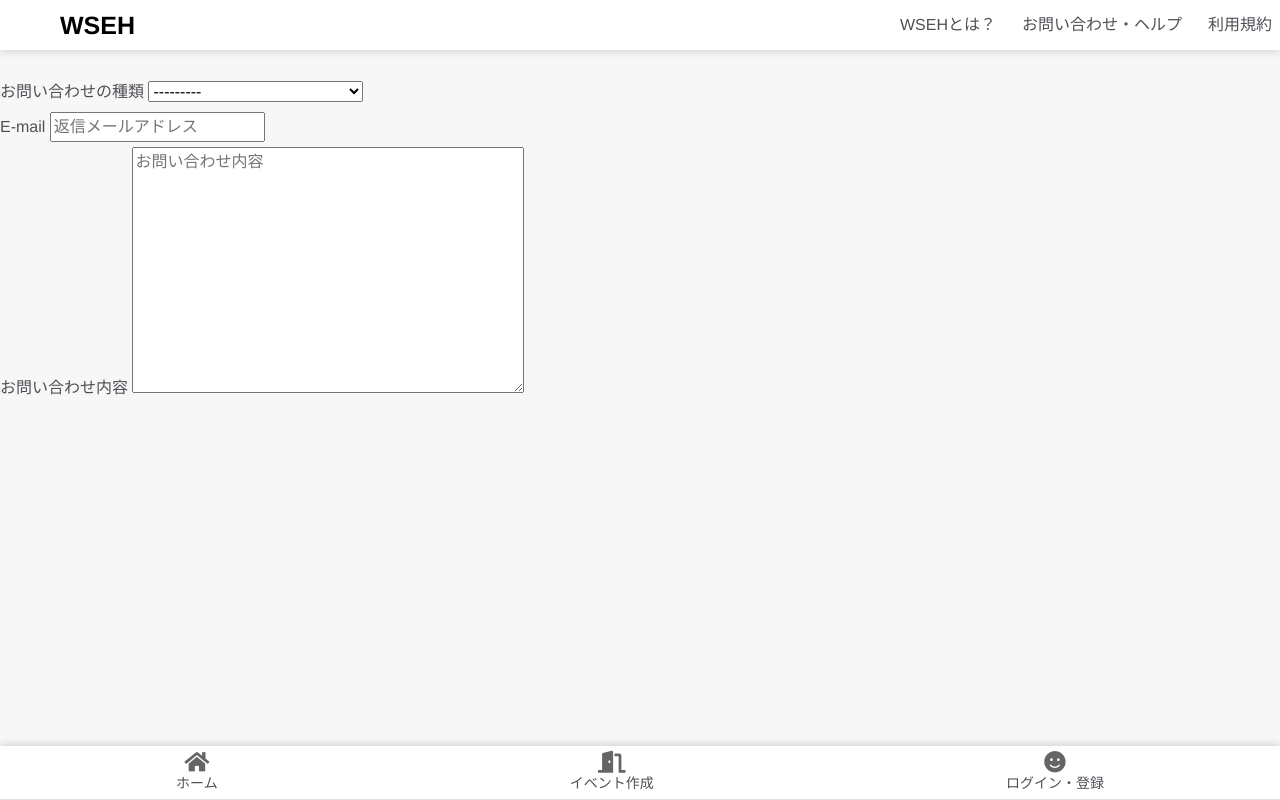
After one commit to kinoshitaryuta/games, a Django app: page /contact/ in a window 1280 px wide. The commit adds this page. Run offline with Django 3.2, Linux system fonts and the light colour scheme; some libraries are stand-ins or nearby versions.

Commit message:
お問い合わせ追加

```diff
--- a/app/forms.py
+++ b/app/forms.py
@@ -0,0 +1,26 @@
+from django import forms
+from django.forms import ModelForm
+from app.models import Contact
+from django.conf import settings
+from django.core.mail import BadHeaderError, send_mail
+from django.http import HttpResponse
+
+
+class ContactForm(ModelForm):
+    class Meta:
+        model = Contact
+        fields = [
+
+       'contact_us','email','message'
+        ]
+
+    def send_email(self):
+        subject = "お問い合わせ"
+        message = self.cleaned_data['message']
+        email = self.cleaned_data['email']
+        from_email = ' <{email}>'.format( email=email)
+        recipient_list = [settings.EMAIL_HOST_USER]
+        try:
+            send_mail(subject, message, from_email, recipient_list)
+        except BadHeaderError:
+            return HttpResponse("無効なヘッダが検出されました。")
--- /dev/null
+++ b/app/models.py
@@ -0,0 +1,23 @@
+from django.db import models
+from accounts.models import User
+
+
+
+CHOICES =(
+    ("10","アプリの不具合"),
+    ("20","スパムと迷惑行為について"),
+    ("30","要注意コンテンツ"),
+    ("40","退会"),
+    ("50","サービスの改善について"),
+    ("60","その他"),
+)
+
+
+class Contact(models.Model):
+    contact_us=models.CharField(max_length=20,choices=CHOICES)
+    username=models.ForeignKey(User,on_delete=models.CASCADE)
+    email=models.EmailField(max_length=100,null=False, blank=True)
+    message=models.TextField(max_length=1000,null=False, blank=True)
+
+    def __str__(self):
+        return self.message
--- a/app/templates/app/base.html
+++ b/app/templates/app/base.html
@@ -26,6 +26,7 @@
                 <h1 class="site_title">WSEH</h1>
                 <div class="collapse navbar-collapse justify-content-end" id="navbarSupportedContent" >
                     <ul class="navbar-nav">
+                        {% if user.is_authenticated %}
                             <li class="nav-item dropdown">
                                 <a class="nav-link dropdown-toggle" href="#" id="navbarDropdownMenuLink" role="button" data-toggle="dropdown" aria-haspopup="true" aria-expanded="false">
                                     設定の変更
@@ -35,8 +36,14 @@
                                     <a class="dropdown-item" href="#">ユーザー情報の変更</a>
                                 </div>
                             </li>
+                          {% else %}
                             <li class="nav-item">
-                                <a class="nav-link" href="#">お問い合わせ・ヘルプ</a>
+                                <a class="nav-link" href="#">WSEHとは？</a>
+                            </li>
+                          {% endif %}
+
+                        <li class="nav-item">
+                                <a class="nav-link" href="{% url 'help' %}">お問い合わせ・ヘルプ</a>
                         </li>
                         <li class="nav-item">
                                 <a class="nav-link" href="#">利用規約</a>
--- /dev/null
+++ b/app/templates/app/contact_form.html
@@ -0,0 +1,30 @@
+{% extends 'app/base.html' %}
+{% load static %}
+{% load widget_tweaks %}
+
+
+{% block body %}
+    <section class="contact">
+        <form class="contact_form"  method="POST" >
+            {% csrf_token %}
+            <div class="contact_us">
+                <label for="contact_us" class="contact_text">お問い合わせの種類</label>
+                <table class="contact_us_table">
+                        {% render_field form.contact_us class="form-contact_us" %}
+                </table>
+            </div>
+            <div class="contact_email">
+                <label for="contact_email" class="contact_text">E-mail</label>
+                <table class="contact_email_table">
+                    {% render_field form.email class="form-contact_email" placeholder="返信メールアドレス" %}
+                </table>
+            </div>
+            <div class="contact_message">
+                <label for="contact_message" class="contact_text">お問い合わせ内容</label>
+                <table class="message_table">
+                    {% render_field form.message class="form-contact_message" placeholder="お問い合わせ内容" %}
+                </table>
+            </div>
+        </form>
+    </section>
+{% endblock body %}
--- a/app/urls.py
+++ b/app/urls.py
@@ -4,5 +4,7 @@ from.import views
 
 urlpatterns=[
     path('',views.HomeView.as_view(),name='home'),
-
+    path('help/',views.HelpView.as_view(),name='help'),
+    path('contact/', views.ContactView.as_view(), name='contact'),
+    path('contact/result/', views.ContactResultView.as_view(), name='contact_result'),
 ]
--- a/app/views.py
+++ b/app/views.py
@@ -1,7 +1,32 @@
-from django.views.generic import (
+from django.contrib.auth.mixins import LoginRequiredMixin
+from django.urls import reverse_lazy
+from django.views import generic
+from app.forms import ContactForm
 
-    TemplateView,
-)
 
-class HomeView(TemplateView):
+
+class HomeView(generic.TemplateView):
     template_name = 'app/home.html'
+
+class HelpView(generic.TemplateView):
+    template_name = 'app/help.html'
+
+
+class ContactView(generic.CreateView, LoginRequiredMixin):
+    template_name = 'app/contact_form.html'
+    form_class = ContactForm
+    success_url = reverse_lazy('contact_result')
+
+    def form_valid(self, form):
+        form.instance.name = self.request.user
+        form.send_email()
+        return super().form_valid(form)
+
+
+class ContactResultView(generic.TemplateView, LoginRequiredMixin):
+    template_name = 'app/contact_result.html'
+
+    def get_context_data(self, **kwargs):
+        context = super().get_context_data(**kwargs)
+        context['success'] = "お問い合わせは正常に送信されました。"
+        return context
```
Also changed, not shown: app/templates/app/contact_result.html (added, +7 -0 lines), app/templates/app/help.html (added, +7 -0 lines). Lines whose indentation alone changed are shown as unchanged.
